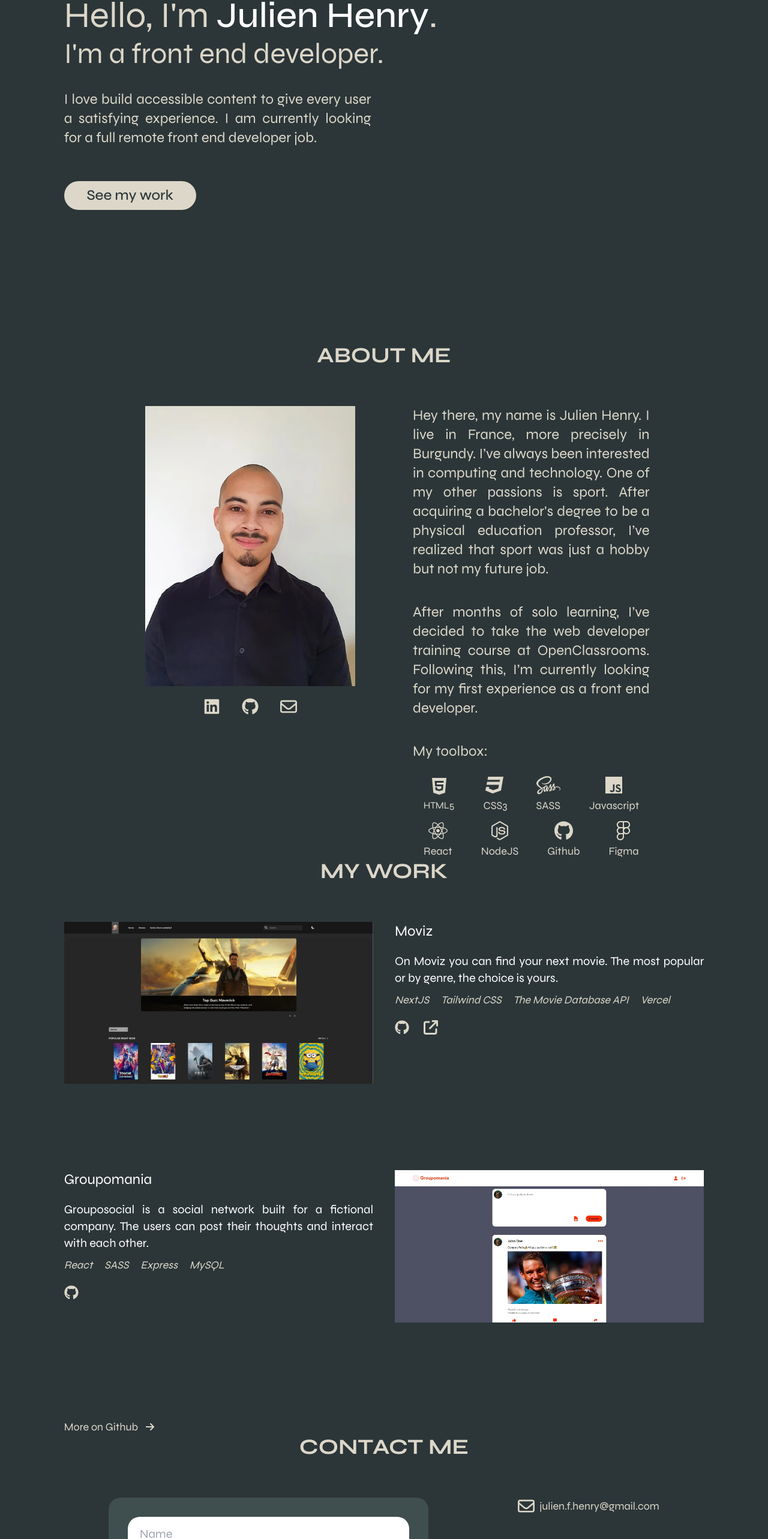
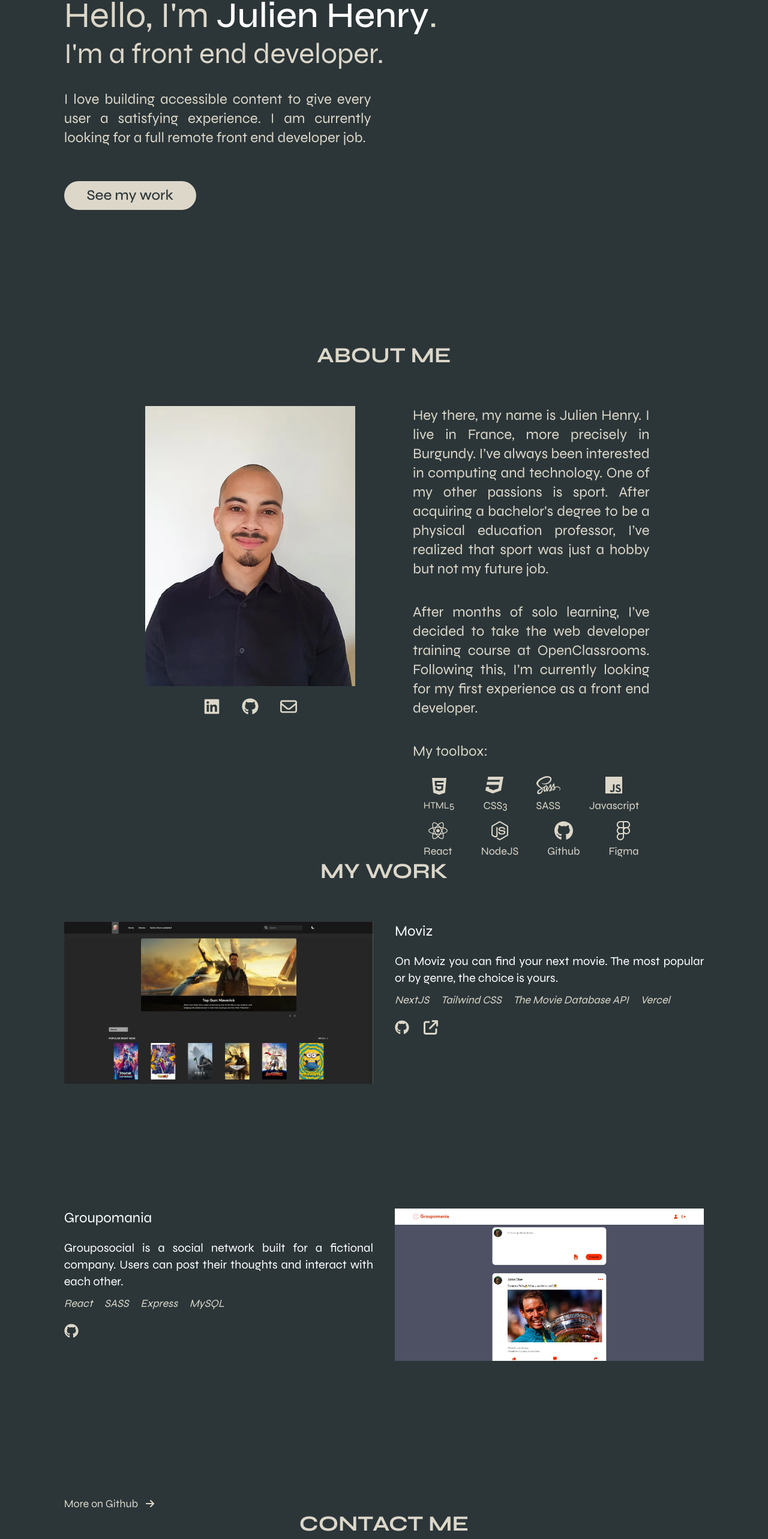
Before and after one commit to pyko7/Portfolio, a Next.js app in the folder client/: page / in a window 1280 px wide. Shown: the part 227-2793 px from the top of the page at 60% size. Built offline with nearby package versions, Linux system fonts and the light colour scheme.

Commit message:
update of responsive view & resume file

```diff
--- a/client/src/components/MobileContactForm.jsx
+++ b/client/src/components/MobileContactForm.jsx
@@ -28,9 +28,9 @@ const MobileContactForm = ({ isShowing, setIsShowing }) => {
                         leave="ease-linear duration-150"
                         leaveFrom="opacity-100"
                         leaveTo="opacity-0"
-                        className='fixed p-8 top-0 right-0  w-full flex justify-end z-40'
+                        className='fixed p-8 top-0 right-0 w-full flex justify-end z-40 sm:w-fit sm:p-4 sm:bg-black/[.25] sm:backdrop-blur-sm sm:z-50'
                     >
-                        <FontAwesomeIcon icon={faXmark} tabIndex="0" className='focus:outline-items focus:p-0 md:top-0 md:right-0 md:w-10 md:h-10 md:text-secondary' aria-label="Close contact form" onClick={() => setIsShowing(false)} />
+                        <FontAwesomeIcon icon={faXmark} tabIndex="0" className='outline-none focus:outline-items focus:p-0 md:top-0 md:right-0 md:w-10 md:h-10 md:text-secondary sm:w-fit' aria-label="Close contact form" onClick={() => setIsShowing(false)} />
                     </Transition.Child>
                     <Transition.Child
                         enter="ease-in-out duration-500 "
@@ -39,7 +39,7 @@ const MobileContactForm = ({ isShowing, setIsShowing }) => {
                         leave="ease-in duration-500"
                         leaveFrom="translate-y-0"
                         leaveTo="translate-y-full"
-                        className='md:fixed md:w-full md:max-w-lg md:bottom-0 md:left-1/2 md:-translate-x-1/2 md:z-40'
+                        className='md:fixed md:w-full md:max-w-lg md:bottom-0 md:left-1/2 md:-translate-x-1/2 md:z-40 sm:max-h-screen sm:overflow-scroll'
                     >
                         <Transition.Child
                             enter="ease-in-out duration-500 "
--- a/client/src/components/ProjectContainer.jsx
+++ b/client/src/components/ProjectContainer.jsx
@@ -22,9 +22,9 @@ const ProjectContainer = ({ reverse, githubOnly }) => {
         <article className={`w-10/12 h-[350px] my-0 mx-auto flex gap-x-9 ${reverse ? "flex-row-reverse" : ""} text-secondary md:w-full md:h-auto md:max-h-[450px] md:flex-col md:justify-center md:items-center md:gap-y-5 `}>
 
             <div className='relative w-1/2 h-full md:static md:w-10/12 md:max-w-xl md:px-6 sm:min-w-[280px] sm:px-0' onMouseOver={handleMouseOver} onMouseOut={handleMouseOut}>
+                <div className="absolute top-0 left-0 w-full md:static md:max-h-[275px] overflow-hidden">
                 {overlay && <ProjectImageOverlay reverse={reverse} githubOnly={githubOnly} />}
-                <div className="absolute top-0 left-0 w-full h-full md:static md:max-h-[275px]">
-                    <Image src={!reverse ? movizThumbnail : grouposocialThumbnail} layout="responsive" objectFit='cover' alt='Preview of website' />
+                    <Image src={!reverse ? movizThumbnail : grouposocialThumbnail} layout="responsive" objectFit='fill' alt='Preview of website' />
                 </div>
             </div>
 
@@ -36,7 +36,7 @@ const ProjectContainer = ({ reverse, githubOnly }) => {
                         <p className='mt-2 word-spacing-1 text-lg xl:text-base italic lg:text-base '>NextJS <span className='word-spacing-0'>Tailwind CSS</span> <span className='word-spacing-0'>The Movie Database API</span> Vercel</p>
                     </div> :
                     <div>
-                        <p className='text-xl xl:text-lg text-white sm:text-lg'>Grouposocial is a social network built for a fictional company. The users can post their thoughts and interact with each other.</p>
+                        <p className='text-xl xl:text-lg text-white sm:text-lg'>Grouposocial is a social network built for a fictional company. Users can post their thoughts and interact with each other.</p>
                         <p className='mt-2 word-spacing-1 text-lg xl:text-base italic lg:text-base'>React  SASS  Express  MySQL</p>
                     </div>
                 }
--- a/client/src/pages/Contact.jsx
+++ b/client/src/pages/Contact.jsx
@@ -27,7 +27,7 @@ const Contact = () => {
             </div>
 
             <button
-                className='hidden md:absolute md:bottom-20 md:left-1/2 md:-translate-x-1/2 md:w-fit md:block md:px-4 md:py-2 md:rounded-3xl md:text-[22px] md:uppercase md:bg-secondary md:text-primary md:font-bold sm:bottom-10'
+                className='hidden md:min-w-[250px] md:absolute md:bottom-20 md:left-1/2 md:-translate-x-1/2 md:w-fit md:block md:px-4 md:py-2 md:rounded-3xl md:text-[22px] md:uppercase md:bg-secondary md:text-primary md:font-bold sm:bottom-10'
                 onClick={() => setIsShowing(true)}>
                 Contact me
             </button>
--- a/client/src/pages/Home.jsx
+++ b/client/src/pages/Home.jsx
@@ -9,7 +9,7 @@ export const Home = () => {
                     <p className='text-5xl md:text-4xl sm:text-3xl'>I'm a front end developer.</p>
                 </div>
                 <div className='max-w-lg text-2xl text-justify sm:text-xl sm:leading-snug'>
-                    I love build accessible content to give every user a satisfying experience.
+                    I love building accessible content to give every user a satisfying experience.
                     I am currently looking for a full remote front end developer job.
                 </div>
 
--- a/client/src/pages/Work.jsx
+++ b/client/src/pages/Work.jsx
@@ -9,7 +9,7 @@ const Work = () => {
 
             <h2 tabIndex="0" className='text-4xl font-bold uppercase md:mt-40 sm:mt-36 '>My work</h2>
 
-            <div className='w-full flex flex-col gap-y-16 md:gap-y-36 sm:gap-y-24'>
+            <div className='w-full flex flex-col gap-y-32 lg:gap-y-0 md:gap-y-36 sm:gap-y-24'>
                 <div className='w-full'>
                     <ProjectContainer />
                 </div>
```
Also changed, not shown: 1 other file (tests, documents, lock files or other folders).
